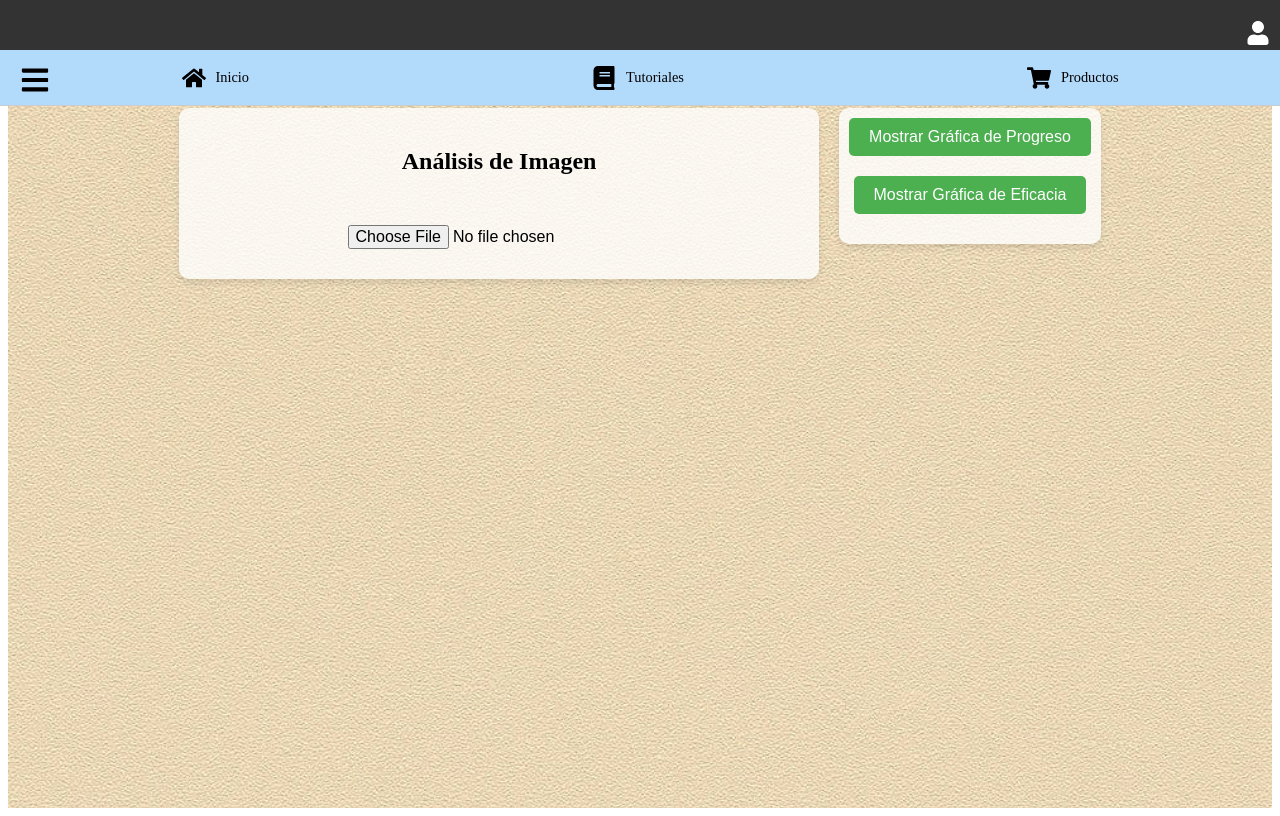
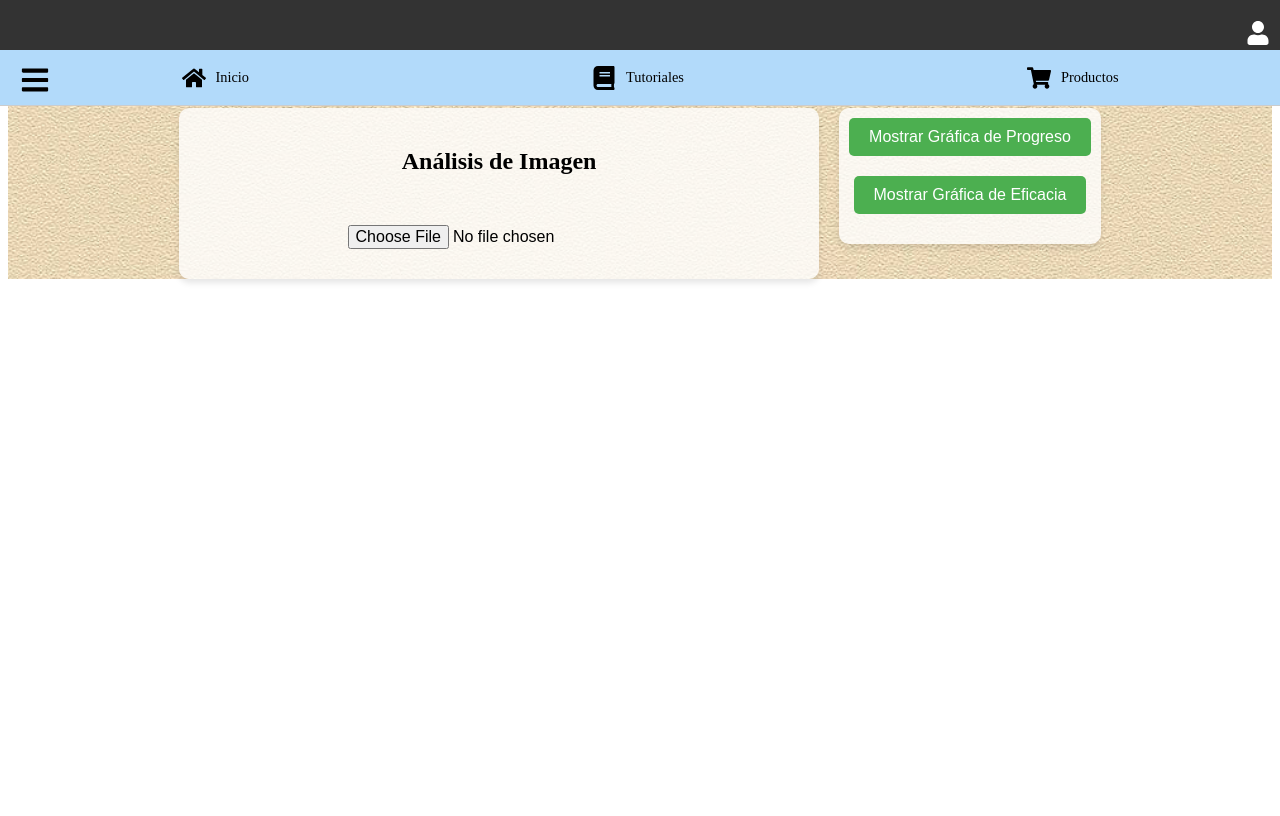
Before and after one commit to Haidex3/WebFacialHealth, a React (Create React App) app: page /analisis in a window 1280 px wide. Built offline with nearby package versions, Linux system fonts and the light colour scheme.

Commit message:
Update AnalisisForm1.js

```diff
--- a/src/components/AnalisisForm1.js
+++ b/src/components/AnalisisForm1.js
@@ -137,13 +137,15 @@ const Container = styled.div`
     flex-direction: row;
     align-items: flex-start;
     justify-content: center;
-    min-height: 100vh;
+    min-height: 100%;
+    width: 100%;
     position: relative;
     background-image: url('fondoAnalisis.jpg');
     background-size: cover;
     background-position: center;
     background-repeat: no-repeat;
 `;
+
 
 const Content = styled.div`
     padding: 20px;
```
